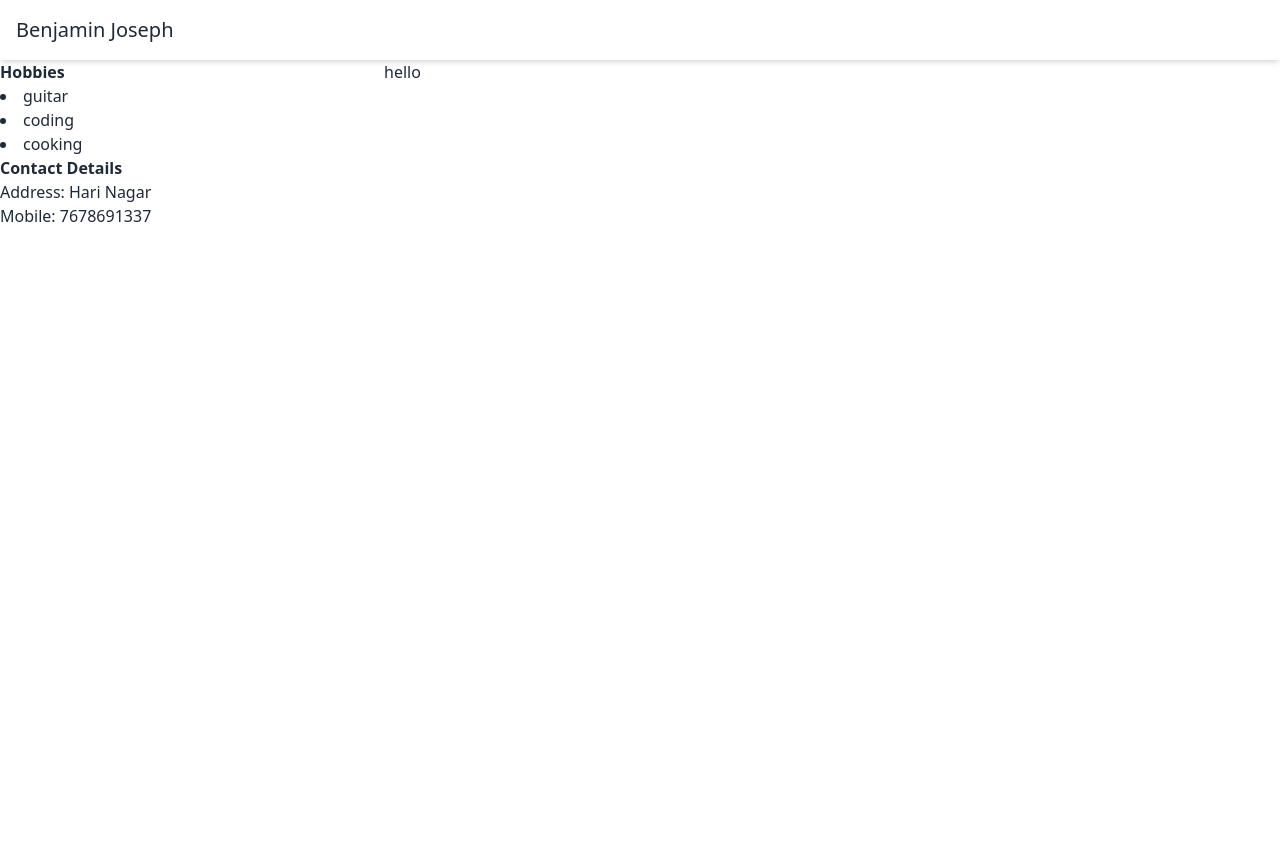
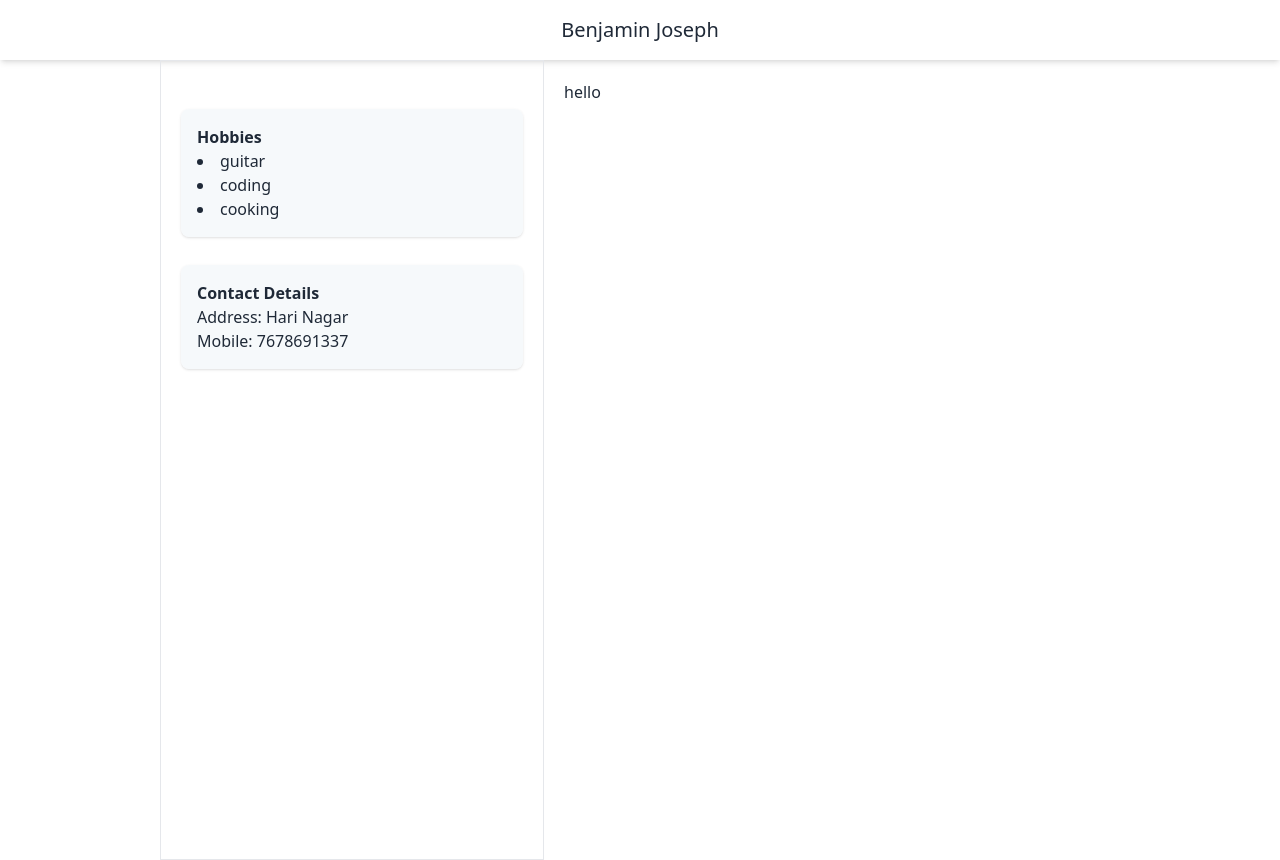
Before and after one commit to advanced-bencoding/portfolio, a Next.js app in the folder ui/: page / in a window 1280 px wide. Built offline with nearby package versions, Linux system fonts and the light colour scheme.

Commit message:
styling changes

```diff
--- a/ui/app/page.tsx
+++ b/ui/app/page.tsx
@@ -1,5 +1,5 @@
-import ExtraInfoContainer from "@/components/LeftPanel/ExtraInfoContainer";
-import { ExtraInfoItemProps } from "@/components/LeftPanel/ExtraInfoItem";
+import ExtraInfoContainer from "@/components/left_panel/ExtraInfoContainer";
+import { ExtraInfoItemProps } from "@/components/left_panel/ExtraInfoItem";
 
 const extraInfoItems: ExtraInfoItemProps[] = [
   {
@@ -16,12 +16,12 @@ const extraInfoItems: ExtraInfoItemProps[] = [
 
 export default function Home() {
   return (
-    <main className="h-full">
-      <div className="flex h-full">
-        <section className="h-full min-w-96 gap-2 w-[25%]">
+    <main className="h-full justify-center flex">
+      <div className="flex h-full w-[75%]">
+        <section className="h-full min-w-96 gap-2 w-[20%]">
           <ExtraInfoContainer extraInfo={extraInfoItems}/>
         </section>
-        <section className="h-full w-[75%]">hello</section>
+        <section className="h-full w-[80%] p-5">hello</section>
       </div>
     </main>
   );
--- a/ui/components/Navbar.tsx
+++ b/ui/components/Navbar.tsx
@@ -2,7 +2,7 @@ import React from 'react'
 
 const Navbar = () => {
   return (
-    <nav className='flex p-4 shadow-md'>
+    <nav className='flex p-4 shadow-md justify-center'>
         <p className='text-xl'>Benjamin Joseph</p>
     </nav>
   )
--- a/ui/components/LeftPanel/ExtraInfoContainer.tsx
+++ b/ui/components/left_panel/ExtraInfoContainer.tsx
@@ -7,8 +7,12 @@ interface ExtraInfoContainerProps {
 
 const ExtraInfoContainer = (props: ExtraInfoContainerProps) => {
   return (
-    <div>
-        {props.extraInfo.map(extraInfo => <ExtraInfoItem key={extraInfo.title} items={extraInfo.items} title={extraInfo.title} useBullets={extraInfo.useBullets} />)}
+    <div className='p-5 border h-full'>
+        {props.extraInfo.map(extraInfo =>
+        <section key={extraInfo.title} className='mt-7'>
+          <ExtraInfoItem items={extraInfo.items} title={extraInfo.title} useBullets={extraInfo.useBullets} />
+        </section>
+        )}
     </div>
   )
 }
--- a/ui/components/LeftPanel/ExtraInfoItem.tsx
+++ b/ui/components/left_panel/ExtraInfoItem.tsx
@@ -9,13 +9,13 @@ export interface ExtraInfoItemProps {
 const ExtraInfoItem = (props: ExtraInfoItemProps) => {
     const { items, title, useBullets } = props;
   return (
-    <div>
-        <p className='font-bold'>{title}</p>
+    <article className='bg-slate-100/60 rounded-lg p-4 shadow'>
+        <h3 className='font-bold'>{title}</h3>
         {useBullets && <ul className='list-disc list-inside'>
             {items.map(item => <li key={item}>{item}</li>)}
         </ul>}
         {!useBullets && <div>{items.map(item => <p key={item}>{item}</p>)}</div>}
-    </div>
+    </article>
   )
 }
 
```
